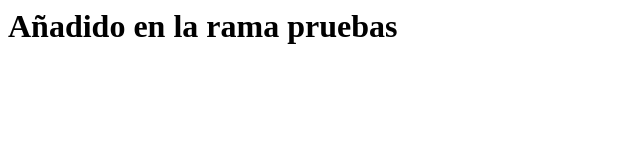
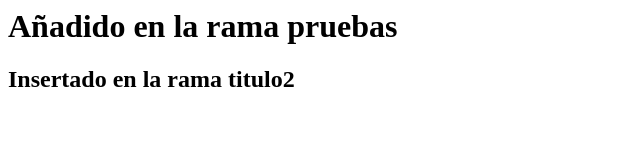
Before and after one commit to pinsolares/proyecto1, a plain HTML site: page index.html in a window 1280 px wide. Shown: the whole page, without its empty margins (0-640 px from the left). Drawn offline with Linux system fonts and the light colour scheme.

Commit message:
inserto titulo2

```diff
--- a/index.html
+++ b/index.html
@@ -1,2 +1,3 @@
 <title>EJERCICIO DE GIT</title>
 <h1> Añadido en la rama pruebas </h1>
+<h2> Insertado en la rama titulo2 <h2>
```
Also changed, not shown: 1 other file.
